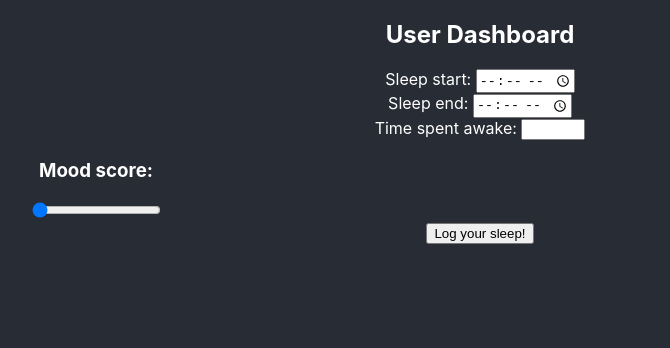
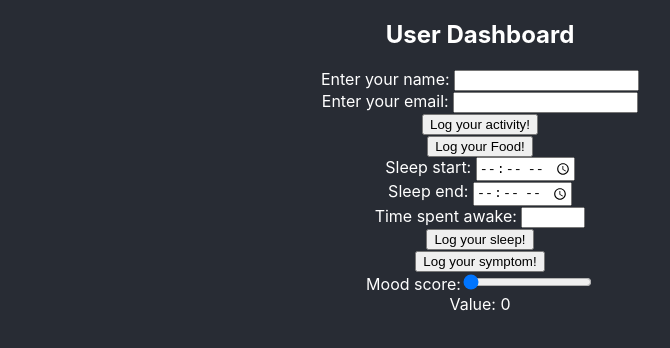
Before and after one commit to CoraNiall/BioLogMe, a React (Create React App) app in the folder client/: page / in a window 1280 px wide. Shown: the top 348 px of the page, without its empty margins (160-830 px from the left). Built offline with nearby package versions, Linux system fonts and the light colour scheme.

Commit message:
adding bootstrap and tidying components

```diff
--- a/client/package.json
+++ b/client/package.json
@@ -8,7 +8,9 @@
     "@testing-library/jest-dom": "^5.14.1",
     "@testing-library/react": "^11.2.7",
     "@testing-library/user-event": "^12.8.3",
+    "bootstrap": "^5.1.3",
     "react": "^17.0.2",
+    "react-bootstrap": "^2.0.0",
     "react-dom": "^17.0.2",
     "react-scripts": "4.0.3",
     "web-vitals": "^1.1.2"
--- a/client/src/App.js
+++ b/client/src/App.js
@@ -1,8 +1,6 @@
 import React from 'react';
 import './App.css';
 import UserDashboard from './components/userDashboard';
-import SleepLog from './components/sleepLog';
-
 import { BrowserRouter, Route, Switch } from 'react-router-dom';
 
 function App() {
@@ -12,7 +10,6 @@ function App() {
         <Switch>
           <Route path='/'>
             <UserDashboard />
-            <SleepLog />
           </Route>
         </Switch>
       </BrowserRouter>
--- a/client/src/components/activityLog.jsx
+++ b/client/src/components/activityLog.jsx
@@ -1,19 +1,20 @@
 import React from 'react';
+import Form from 'react-bootstrap/Form';
 
 export default function ActivityLog() {
   return (
-    <form action='' method='post' className='activity-form'>
+    <Form.Group action='' method='post' className='activity-form'>
       <div className='activity-form'>
-        <label for='name'>Enter your name: </label>
-        <input type='text' name='name' id='name' required />
+        <Form.Label for='name'>Enter your name: </Form.Label>
+        <Form.Control type='text' name='name' id='name' required />
       </div>
       <div className='activity-form'>
-        <label for='email'>Enter your email: </label>
-        <input type='email' name='email' id='email' required />
+        <Form.Label for='email'>Enter your email: </Form.Label>
+        <Form.Control type='email' name='email' id='email' required />
       </div>
       <div className='activity-form'>
-        <input type='submit' value='Log your activity!' />
+        <Form.Control type='submit' value='Log your activity!' />
       </div>
-    </form>
+    </Form.Group>
   );
 }
--- a/client/src/components/foodLog.jsx
+++ b/client/src/components/foodLog.jsx
@@ -1,19 +1,12 @@
 import React from 'react';
+import Form from 'react-bootstrap/Form';
 
 export default function FoodLog() {
   return (
-    <form action='' method='post' className='food-form'>
+    <Form.Group action='' method='post' className='food-form'>
       <div className='food-form'>
-        <label for='name'>Enter your name: </label>
-        <input type='text' name='name' id='name' required />
+        <Form.Control type='submit' value='Log your Food!' />
       </div>
-      <div className='food-form'>
-        <label for='email'>Enter your email: </label>
-        <input type='email' name='email' id='email' required />
-      </div>
-      <div className='food-form'>
-        <input type='submit' value='Log your activity!' />
-      </div>
-    </form>
+    </Form.Group>
   );
 }
--- a/client/src/components/sleepLog.jsx
+++ b/client/src/components/sleepLog.jsx
@@ -1,21 +1,26 @@
 import React from 'react';
+import Form from 'react-bootstrap/Form';
 import './../styles/sleepLog.css';
-import Slider from './slider';
 
 export default function SleepLog() {
   return (
-    <form action='' method='post' className='sleep-form'>
+    <Form.Group action='' method='post' className='sleep-form'>
       <div className='sleep-form'>
-        <label>Sleep start: </label>
-        <input type='time' name='sleep-start' id='sleep-start' required />
+        <Form.Label>Sleep start: </Form.Label>
+        <Form.Control
+          type='time'
+          name='sleep-start'
+          id='sleep-start'
+          required
+        />
       </div>
       <div className='sleep-form'>
-        <label>Sleep end: </label>
-        <input type='time' name='sleep-end' id='sleep-end' required />
+        <Form.Label>Sleep end: </Form.Label>
+        <Form.Control type='time' name='sleep-end' id='sleep-end' required />
       </div>
       <div className='sleep-form'>
-        <label>Time spent awake: </label>
-        <input
+        <Form.Label>Time spent awake: </Form.Label>
+        <Form.Control
           type='number'
           name='time-awake'
           id='time-awake'
@@ -24,10 +29,9 @@ export default function SleepLog() {
           step='0.5'
         />
       </div>
-      <Slider />
       <div className='sleep-form'>
-        <input type='submit' value='Log your sleep!' />
+        <Form.Control type='submit' value='Log your sleep!' />
       </div>
-    </form>
+    </Form.Group>
   );
 }
--- a/client/src/components/slider.jsx
+++ b/client/src/components/slider.jsx
@@ -1,30 +1,30 @@
-import React from 'react';
+import React, { useState } from 'react';
+import Form from 'react-bootstrap/Form';
 
-// TODO: this slider is broken and needs fixing
 export default function Slider() {
-  const handleSlider = () => {
-    let slider = document.getElementById('mood-slider');
-    let output = document.getElementById('mood-output');
-    output.innerHTML = slider.value;
+  let defaultValue = 0;
 
-    slider.oninput = function () {
-      output.innerHTML = this.value;
-    };
+  const [sliderValue, setValue] = useState(defaultValue);
+
+  const handleSlider = e => {
+    setValue(e.target.value);
   };
 
   return (
-    <div className='mood-slider' id='mood-slider'>
-      <h3>Mood score:</h3>
-      <p id='mood-output'></p>
-      <input
-        type='range'
-        min='1'
-        max='10'
-        step='1'
-        value='1'
-        className='slider'
-        onChange={handleSlider}
-      />
-    </div>
+    <>
+      <Form.Group id='mood-slider'>
+        <Form.Label>Mood score:</Form.Label>
+        <Form.Range
+          id='range'
+          min='0'
+          max='10'
+          step='1'
+          defaultValue={sliderValue}
+          onClick={handleSlider}
+        />
+        <br />
+        <Form.Label>Value: {sliderValue}</Form.Label>
+      </Form.Group>
+    </>
   );
 }
--- a/client/src/components/symptomLog.jsx
+++ b/client/src/components/symptomLog.jsx
@@ -1,19 +1,12 @@
 import React from 'react';
+import Form from 'react-bootstrap/Form';
 
 export default function SymptomLog() {
   return (
-    <form action='' method='post' className='symptom-form'>
+    <Form.Group action='' method='post' className='symptom-form'>
       <div className='symptom-form'>
-        <label for='name'>Enter your name: </label>
-        <input type='text' name='name' id='name' required />
+        <Form.Control type='submit' value='Log your symptom!' />
       </div>
-      <div className='symptom-form'>
-        <label for='email'>Enter your email: </label>
-        <input type='email' name='email' id='email' required />
-      </div>
-      <div className='symptom-form'>
-        <input type='submit' value='Log your symptom!' />
-      </div>
-    </form>
+    </Form.Group>
   );
 }
--- a/client/src/components/userDashboard.jsx
+++ b/client/src/components/userDashboard.jsx
@@ -1,9 +1,29 @@
 import React from 'react';
+import FoodLog from './foodLog';
+import SleepLog from './sleepLog';
+import ActivityLog from './activityLog';
+import SymptomLog from './symptomLog';
+import Slider from './slider';
 
 export default function UserDashboard() {
   return (
     <div className='dashboard-container'>
       <h2>User Dashboard</h2>
+      <div>
+        <ActivityLog />
+      </div>
+      <div>
+        <FoodLog />
+      </div>
+      <div>
+        <SleepLog />
+      </div>
+      <div>
+        <SymptomLog />
+      </div>
+      <div>
+        <Slider />
+      </div>
     </div>
   );
 }
```
Also changed, not shown: 1 other file (tests, documents, lock files or other folders).
